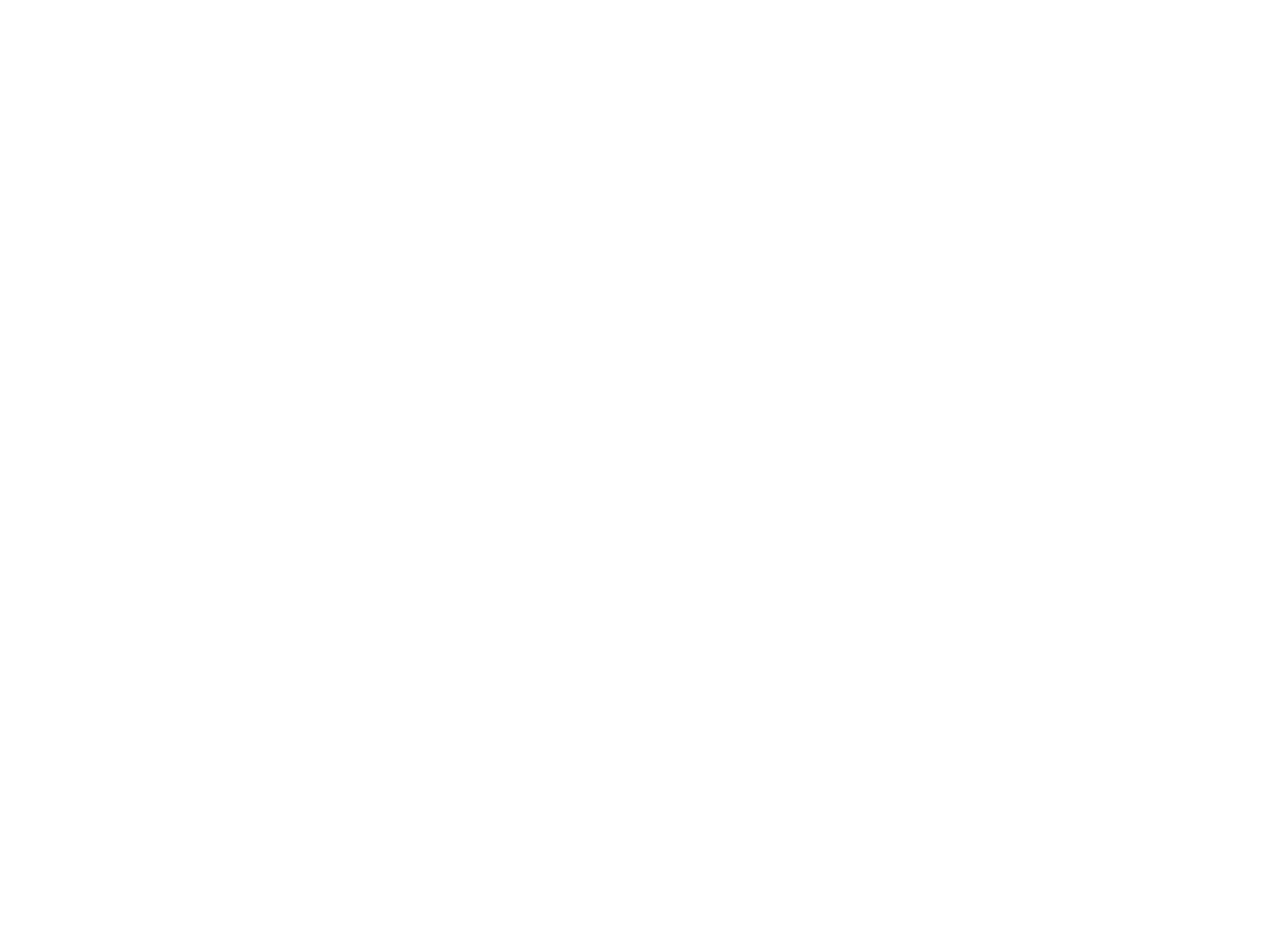
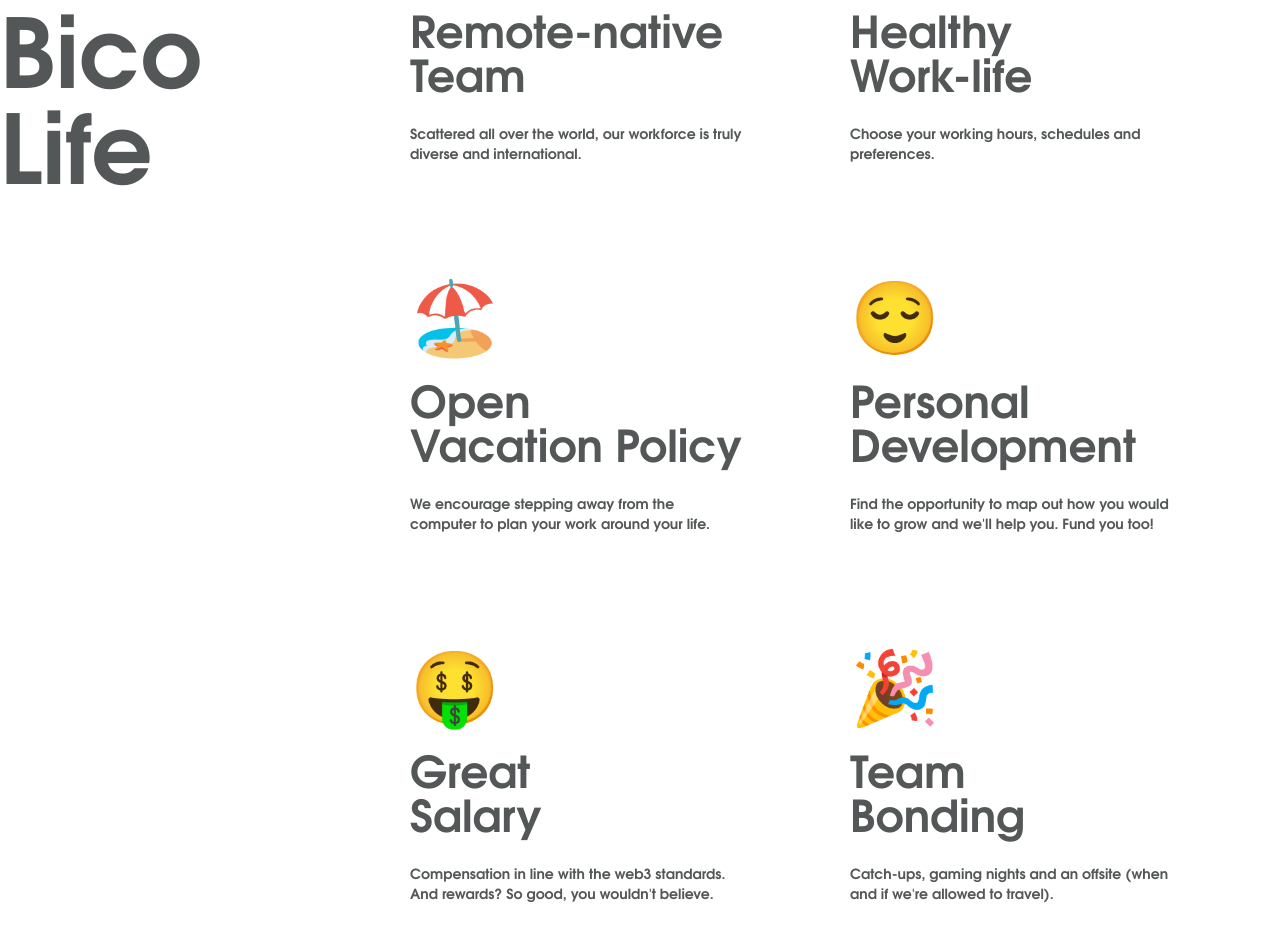
Before and after one commit to bcnmy/biconomy-careers, a Next.js app: page / in a window 1280 px wide. Shown: the part 1500-2442 px from the top of the page. Before the commit the page ends 1401 px from the top, so only its background shows below. Built offline with nearby package versions, Linux system fonts and the light colour scheme.

Commit message:
feat: the bico life component.

```diff
--- a/components/Culture.tsx
+++ b/components/Culture.tsx
@@ -12,7 +12,7 @@
 
 function Culture() {
   return (
-    <article className="my-[12.5rem] grid grid-cols-3">
+    <article className="my-[12.5rem] flex justify-between">
       <div className="col-span-auto">
         <h2 className="text-8xl font-bold text-bico-gray-400">Culture</h2>
         <p className="text-sm font-bold text-bico-gray-400">
@@ -27,7 +27,7 @@
           and moving fast.
         </p>
       </div>
-      <div className="relative col-span-2 justify-self-end text-gray-900">
+      <div className="relative">
         <Image src={culture1} alt="Culture" />
         <div className="absolute bottom-[17px] w-full">
           <ImageDescription text="Yash & Aditya visiting the Himalayas, IN." />
--- /dev/null
+++ b/components/TheBicoLife.tsx
@@ -0,0 +1,86 @@
+import Image from 'next/image';
+
+const perks = [
+  {
+    title: ['Remote-native', 'Team'],
+    description:
+      'Scattered all over the world, our workforce is truly diverse and international.',
+    emoji: '🗺',
+  },
+  {
+    title: ['Healthy', 'Work-life'],
+    description: 'Choose your working hours, schedules and preferences.',
+    emoji: '🛌',
+  },
+  {
+    title: ['Open', 'Vacation Policy'],
+    description:
+      'We encourage stepping away from the computer to plan your work around your life.',
+    emoji: '🏖',
+  },
+  {
+    title: ['Personal', 'Development'],
+    description:
+      "Find the opportunity to map out how you would like to grow and we'll help you. Fund you too!",
+    emoji: '😌',
+  },
+  {
+    title: ['Great', 'Salary'],
+    description:
+      "Compensation in line with the web3 standards. And rewards? So good, you wouldn't believe.",
+    emoji: '🤑',
+  },
+  {
+    title: ['Team', 'Bonding'],
+    description:
+      "Catch-ups, gaming nights and an offsite (when and if we're allowed to travel).",
+    emoji: '🎉',
+  },
+];
+
+function Perk({
+  perk,
+}: {
+  perk: {
+    title: string[];
+    description: string;
+    emoji: string;
+  };
+}) {
+  return (
+    <div className="mb-28 w-full">
+      <p className="mb-6 text-7xl">{perk.emoji}</p>
+      {perk.title.map((word, index) => (
+        <p
+          key={index}
+          className="break-words text-[2.75rem] font-bold leading-none text-bico-gray-400"
+        >
+          {word}
+        </p>
+      ))}
+      <p className="mt-6 pr-24 text-sm font-bold text-bico-gray-400">
+        {perk.description}
+      </p>
+    </div>
+  );
+}
+
+function TheBicoLife() {
+  return (
+    <article className="my-[12.5rem] flex justify-between">
+      <div className="col-span-auto">
+        <h2 className="text-8xl font-bold text-bico-gray-400">The</h2>
+        <h2 className="text-8xl font-bold text-bico-gray-400">Bico</h2>
+        <h2 className="text-8xl font-bold text-bico-gray-400">Life</h2>
+      </div>
+
+      <div className="grid grid-cols-[430px_430px] gap-2.5">
+        {perks.map((perk, index) => (
+          <Perk key={index} perk={perk} />
+        ))}
+      </div>
+    </article>
+  );
+}
+
+export default TheBicoLife;
--- a/pages/index.tsx
+++ b/pages/index.tsx
@@ -5,6 +5,7 @@
 
 import Header from '../components/Header';
 import Hero from '../components/Hero';
+import TheBicoLife from '../components/TheBicoLife';
 
 import styles from '../styles/Home.module.css';
 
@@ -22,6 +23,7 @@
       <main className="container mx-auto">
         {/* <Hero /> */}
         <Culture />
+        <TheBicoLife />
       </main>
 
       {/* <footer className={styles.footer}>
```
Also changed, not shown: assets/images/culture/culture-1.png (deleted).
